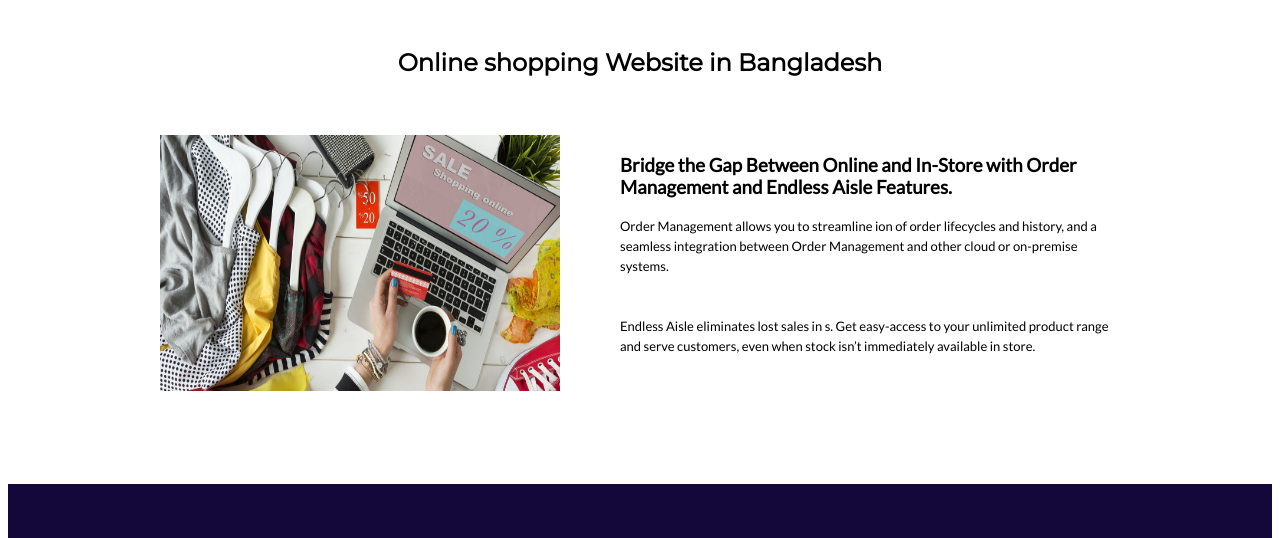
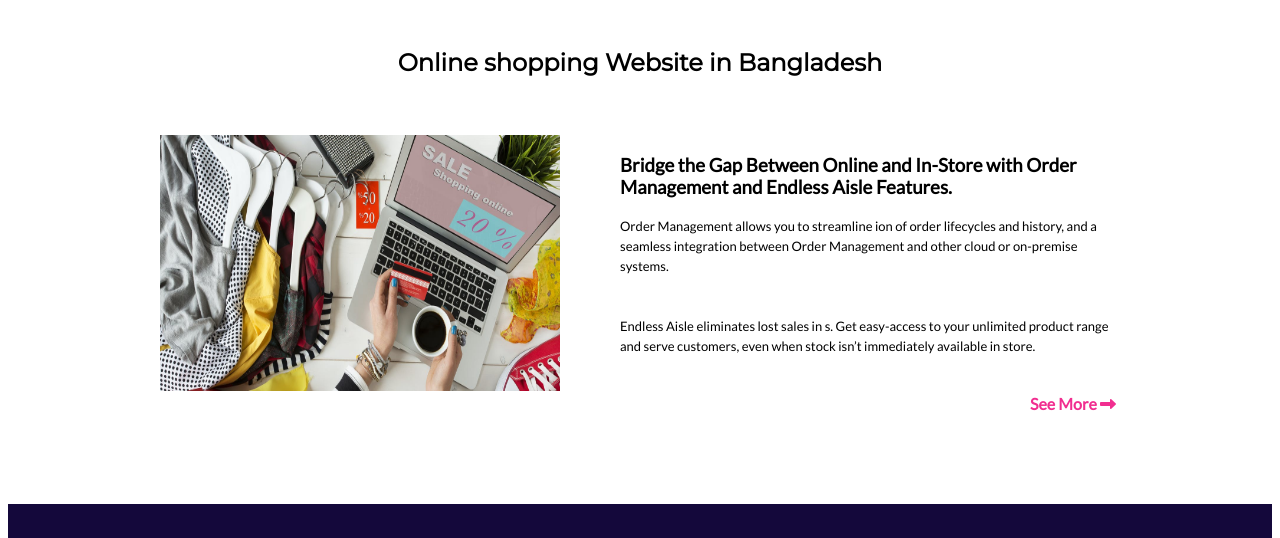
Before and after one commit to tanianasrin1/my-influencer-gaer, a plain HTML site: page index.html in a window 1280 px wide. Shown: the part 1863-2401 px from the top of the page. Drawn offline with Linux system fonts and the light colour scheme.

Commit message:
added body

```diff
--- a/index.html
+++ b/index.html
@@ -157,6 +157,7 @@
              </div>
 
          </div>
+         <span class="see-button">See More <i class="fas fa-long-arrow-alt-right"></i> </span>
 
      </section>
 
```
Also changed, not shown: style.css (+7 -0 lines).
